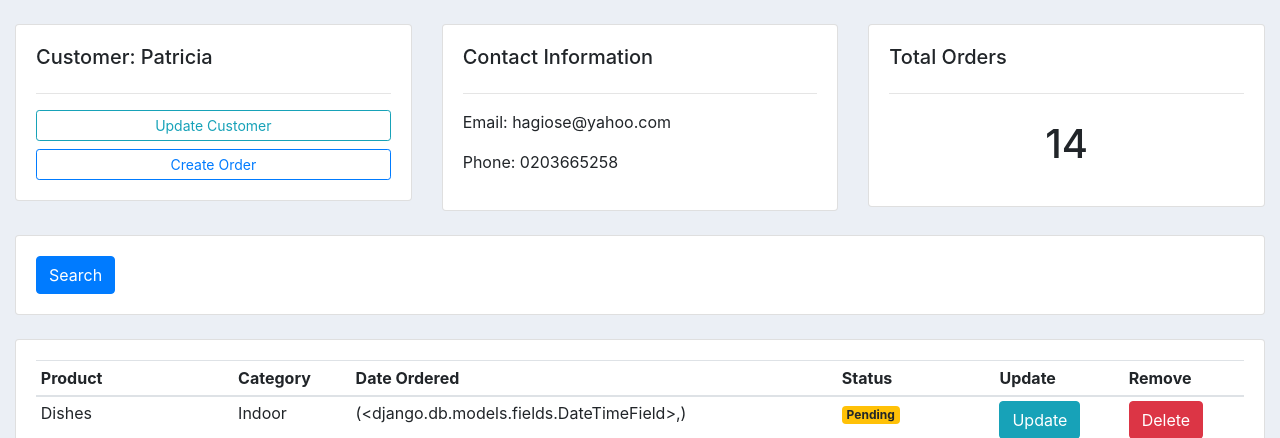
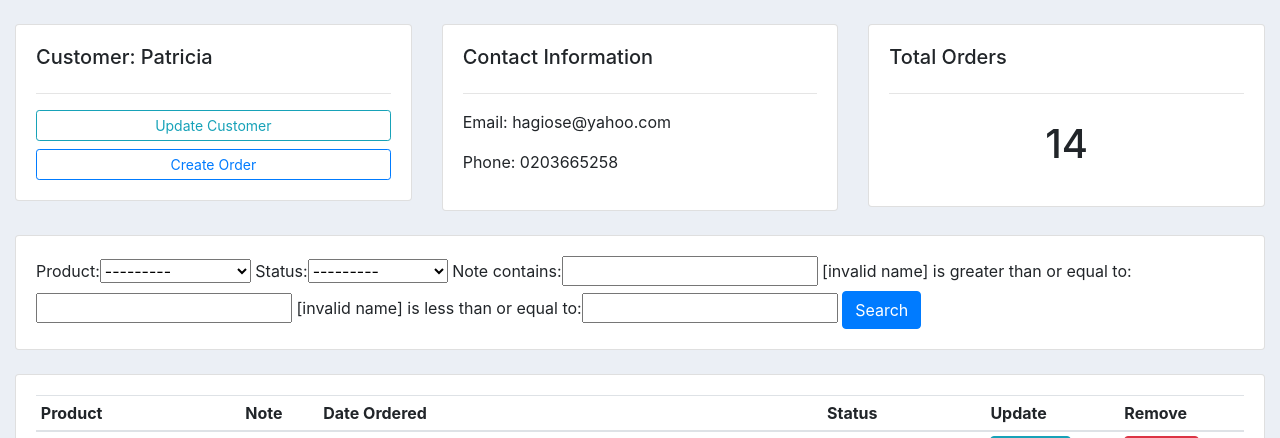
Before and after one commit to hagios2/crm, a Django app: page /customer/1 in a window 1280 px wide. Shown: the part 66-504 px from the top of the page. Run offline with Django 3.2, Linux system fonts and the light colour scheme; data comes from the database, SQL or seed files in the repository; both versions use the stored data as it was after the commit; some libraries are stand-ins or nearby versions.

Commit message:
modified customers page

```diff
--- /dev/null
+++ b/accounts/filters.py
@@ -0,0 +1,13 @@
+import django_filters
+from .models import *
+from django_filters import DateFilter, CharFilter
+
+class OrderFilter(django_filters.FilterSet):
+    start_date = DateFilter(field_name='created_at', lookup_expr='gte')
+    end_date = DateFilter(field_name='created_at', lookup_expr='lte')
+    note = CharFilter(field_name='note', lookup_expr='icontains')
+
+    class Meta:
+        model = Order
+        fields = '__all__'
+        exclude = ['customer', 'created_at']
--- a/accounts/models.py
+++ b/accounts/models.py
@@ -42,6 +42,7 @@ class Order(models.Model):
     product = models.ForeignKey(Product, null=True, on_delete=models.SET_NULL)
     created_at = models.DateTimeField(auto_now_add=True),
     status = models.CharField(max_length=200, null=True, choices=STATUSES)
+    note = models.CharField(max_length=200, null=True)
 
     def __str__(self):
         return self.product.name
--- a/accounts/templates/accounts/customers.html
+++ b/accounts/templates/accounts/customers.html
@@ -41,6 +41,8 @@
 		<div class="card card-body">
 			<form method="get">
 
+				{{query_filter.form}}
+
 		    <button class="btn btn-primary" type="submit">Search</button>
 		  </form>
 		</div>
@@ -56,7 +58,7 @@
 				<thead>
 					<tr>
 						<th>Product</th>
-						<th>Category</th>
+						<th>Note</th>
 						<th>Date Ordered</th>
 						<th>Status</th>
 						<th>Update</th>
@@ -67,7 +69,7 @@
 					{% for order in orders %}
 						<tr>
 							<td>{{order.product}}</td>
-							<td>{{order.product.category}}</td>
+							<td>{{order.note}}</td>
 							<td>{{order.created_at}}</td>
 								<td><span class="badge badge-warning">{{order.status}}</span></td>
 								<td><a class="btn btn-info sm-btn" href="{% url 'order_update' order.id %}">Update</a></td>
--- a/accounts/views.py
+++ b/accounts/views.py
@@ -2,6 +2,9 @@ from django.shortcuts import render, redirect
 from .models import *
 from .forms import OrderForm
 from django.forms import inlineformset_factory
+from .filters import OrderFilter
+
+
 # Create your views here.
 def home(request):
     orders = Order.objects.all()
@@ -24,7 +27,10 @@ def customers(request, pk_text):
     customer = Customer.objects.get(id=pk_text)
     orders = customer.order_set.all()
     order_count = orders.count()
-    return render(request, 'accounts/customers.html', {'customer':customer, 'orders':orders, 'order_count': order_count})
+
+    query_filter = OrderFilter(request.GET, queryset=orders)
+    orders = query_filter.qs
+    return render(request, 'accounts/customers.html', {'customer':customer, 'orders':orders, 'order_count': order_count, 'query_filter':query_filter})
 
 def createOrder(request, pk):
     order_form_set = inlineformset_factory(Customer, Order, fields=('product', 'status'), extra=8)
--- a/crm/settings.py
+++ b/crm/settings.py
@@ -38,6 +38,7 @@ INSTALLED_APPS = [
     'django.contrib.messages',
     'django.contrib.staticfiles',
     'accounts',
+    'django_filters',
 ]
 
 MIDDLEWARE = [
```
Also changed, not shown: accounts/migrations/0004_order_note.py (added), db.sqlite3.
